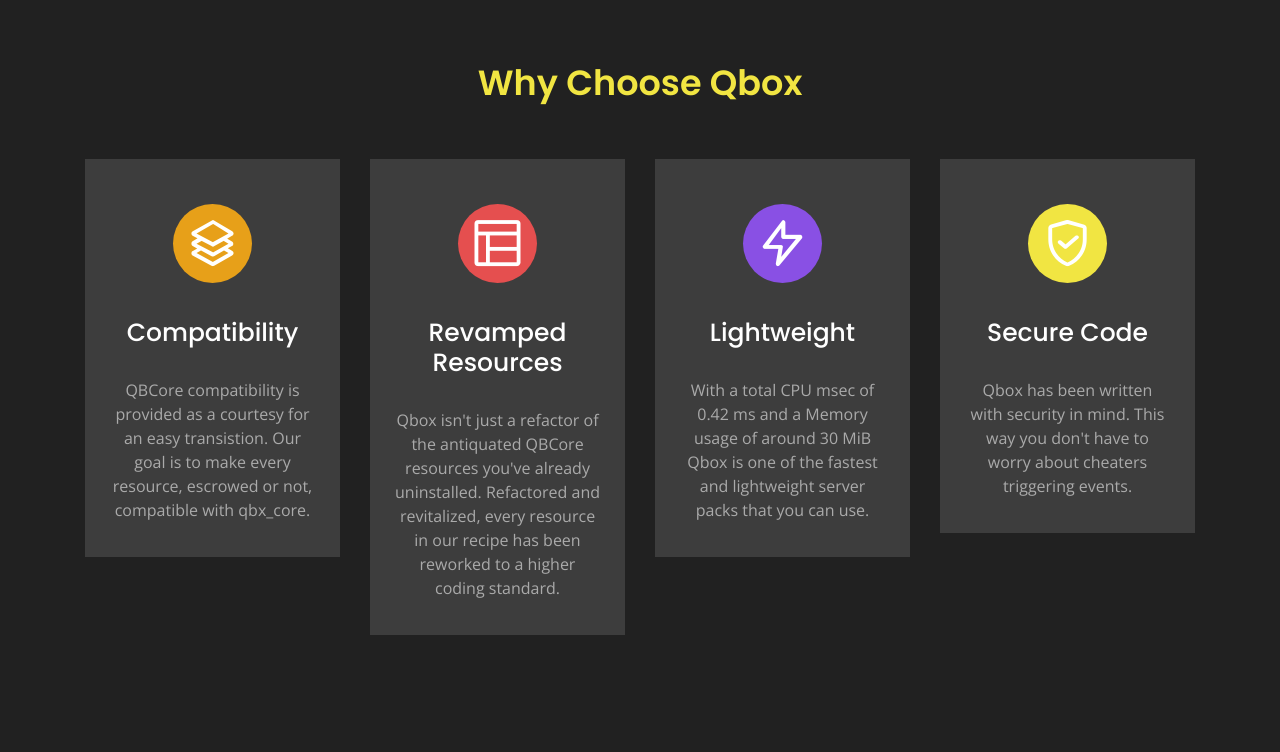
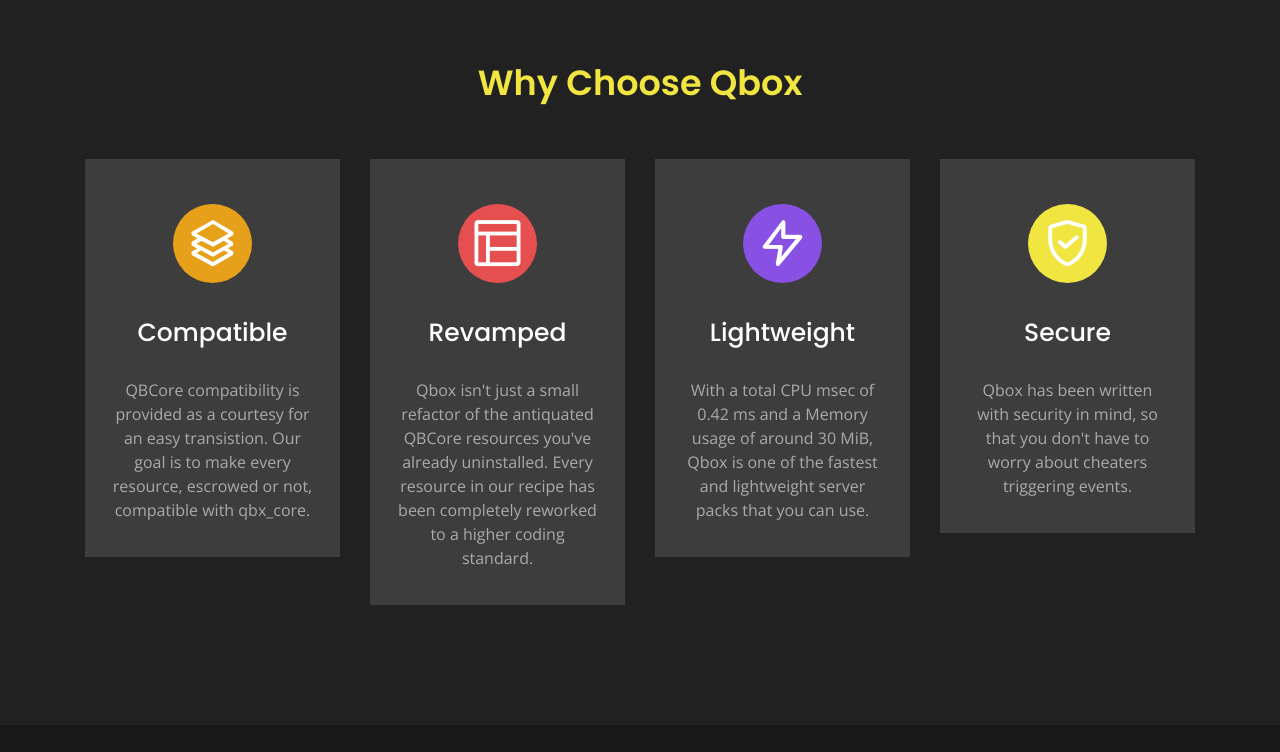
Before and after one commit to Qbox-project/main-website, a plain HTML site: page index.html in a window 1280 px wide. Shown: the part 848-1600 px from the top of the page. Drawn offline with nearby package versions, Linux system fonts and the light colour scheme; no server answers.

Commit message:
refactor(index): improve wording (#2)

```diff
--- a/index.html
+++ b/index.html
@@ -78,7 +78,7 @@
                     <div class="col-lg-6 col-md-10">
                         <div class="header-hero-content">
                             <h3 class="header-title wow fadeInLeftBig" data-wow-duration="1.3s" data-wow-delay="0.2s"><span>Qbox Project</span></h3>
-                            <p class="text wow fadeInLeftBig" data-wow-duration="1.3s" data-wow-delay="0.6s">Qbox is an advanced core with a load of bloat. Commonly known as a Framework. Aiming to deliver high quality and industry standard resources. Focused on RolePlay worthy resources that are usable on the CitizenFX platforms. But also usable for other purposes besides RolePlay.</p>
+                            <p class="text wow fadeInLeftBig" data-wow-duration="1.3s" data-wow-delay="0.6s">Qbox is an advanced FiveM core with a load of bloat — commonly known as a Framework. Aiming to deliver high quality and industry standard resources, optimization and code security are of the upmost importance to us. We offer roleplay-focused resources within the FiveM platform, that may be used for other purposes as well.</p>
                             <ul class="d-flex">
                                 <li><a target="_blank" href="https://qbox-project.github.io/installation" class="main-btn wow fadeInLeftBig" data-wow-duration="1.3s" data-wow-delay="0.8s">Download Now</a></li>
                                 <li><a target="_blank" href="https://github.com/Qbox-project/qbx_core/releases/latest"><div id="latestRelease" class="main-btn-latestRelease wow fadeInLeftBig" data-wow-duration="1.3s" data-wow-delay="0.8s"></div></a></li>
@@ -114,7 +114,7 @@
                             <i class="lni lni-layers"></i>
                         </div>
                         <div class="services-content">
-                            <h4 class="services-title"><a>Compatibility</a></h4>
+                            <h4 class="services-title"><a>Compatible</a></h4>
                             <p class="text">QBCore compatibility is provided as a courtesy for an easy transistion. Our goal is to make every resource, escrowed or not, compatible with qbx_core.</p>
                         </div>
                     </div>
@@ -125,8 +125,8 @@
                             <i class="lni lni-layout"></i>
                         </div>
                         <div class="services-content">
-                            <h4 class="services-title"><a>Revamped Resources</a></h4>
-                            <p class="text">Qbox isn't just a refactor of the antiquated QBCore resources you've already uninstalled. Refactored and revitalized, every resource in our recipe has been reworked to a higher coding standard.</p>
+                            <h4 class="services-title"><a>Revamped</a></h4>
+                            <p class="text">Qbox isn't just a small refactor of the antiquated QBCore resources you've already uninstalled. Every resource in our recipe has been completely reworked to a higher coding standard.</p>
                         </div>
                     </div>
                 </div>
@@ -137,7 +137,7 @@
                         </div>
                         <div class="services-content">
                             <h4 class="services-title"><a>Lightweight</a></h4>
-                            <p class="text">With a total CPU msec of 0.42 ms and a Memory usage of around 30 MiB Qbox is one of the fastest and lightweight server packs that you can use.</p>
+                            <p class="text">With a total CPU msec of 0.42 ms and a Memory usage of around 30 MiB, Qbox is one of the fastest and lightweight server packs that you can use.</p>
                         </div>
                     </div>
                 </div>
@@ -147,8 +147,8 @@
                             <i class="lni lni-protection"></i>
                         </div>
                         <div class="services-content">
-                            <h4 class="services-title"><a>Secure Code</a></h4>
-                            <p class="text">Qbox has been written with security in mind. This way you don't have to worry about cheaters triggering events.</p>
+                            <h4 class="services-title"><a>Secure</a></h4>
+                            <p class="text">Qbox has been written with security in mind, so that you don't have to worry about cheaters triggering events.</p>
                         </div>
                     </div>
                 </div>
```
